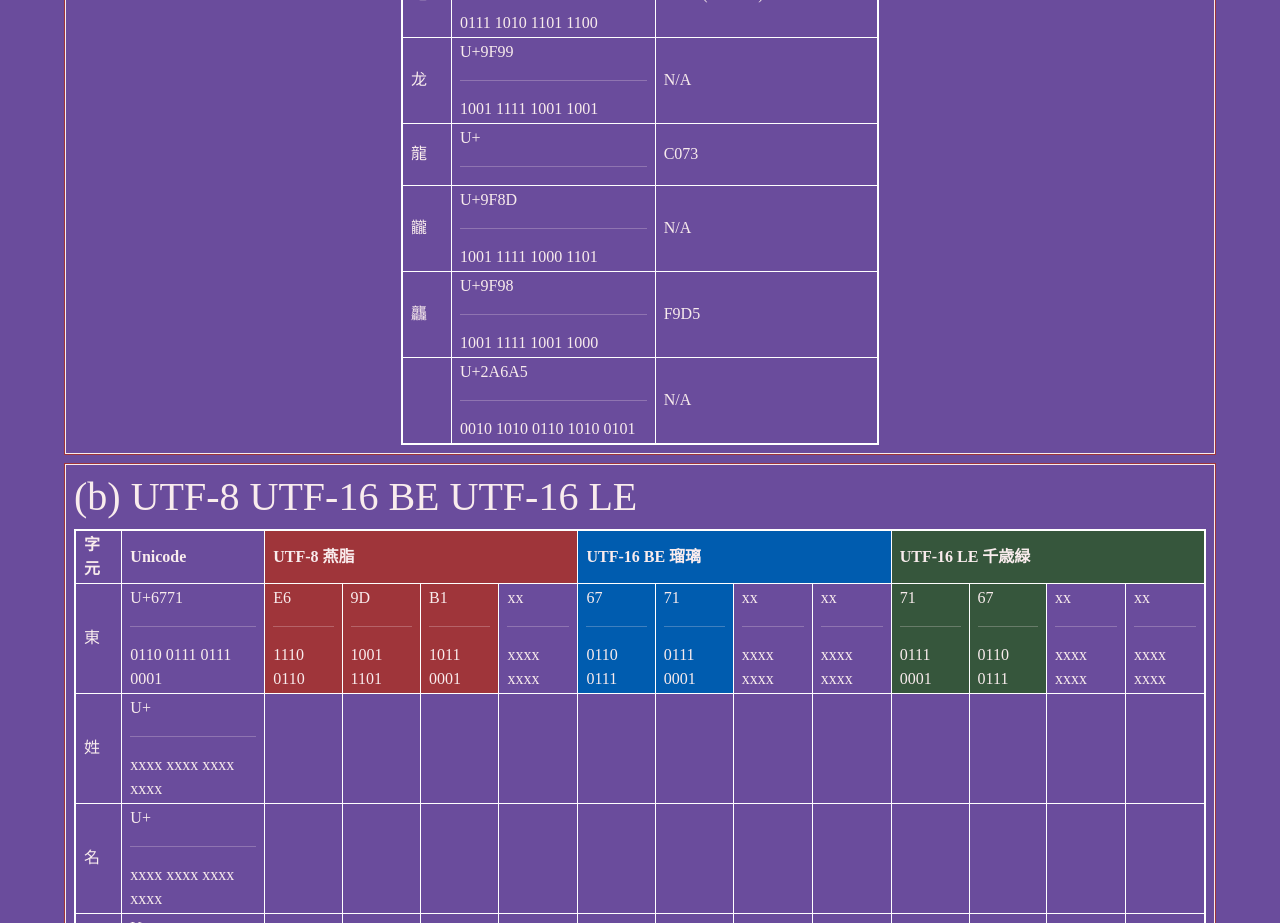
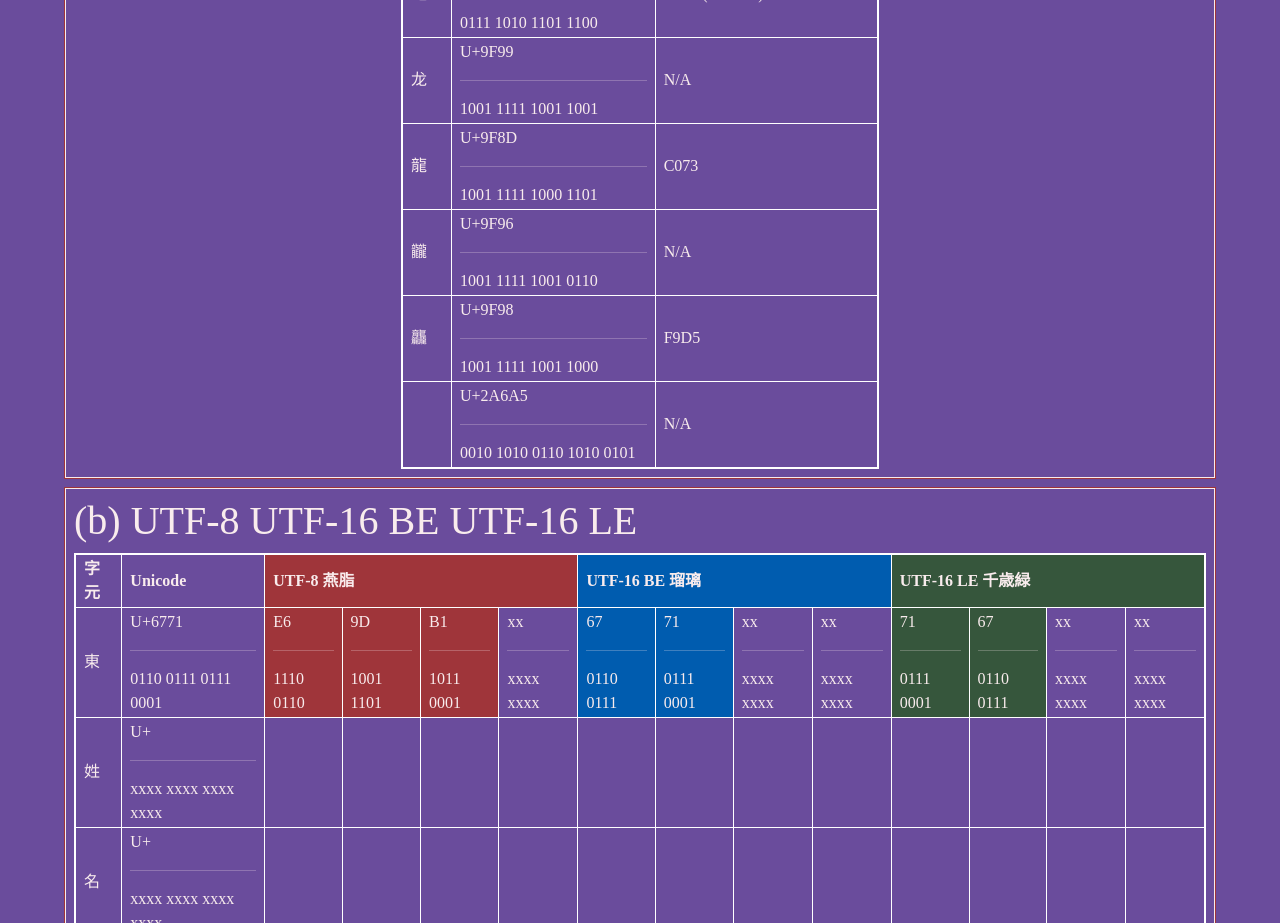
Before and after one commit to timtimno1/ct2023s, a plain HTML site: page hw01/index.html in a window 1280 px wide. Shown: the part 2040-2963 px from the top of the page. Drawn offline with nearby package versions, Linux system fonts and the light colour scheme; a web font is replaced by a local one.

Commit message:
Fix a of hw1

```diff
--- a/hw01/index.html
+++ b/hw01/index.html
@@ -349,12 +349,12 @@
         </tr>
         <tr>
           <td>龍</td>
-          <td>U+<hr></td> <!-- Unicode 二進位 -->
+          <td>U+9F8D<hr>1001 1111 1000 1101</td> <!-- Unicode 二進位 -->
           <td>C073</td> <!-- BIG-5 十六進位 -->
         </tr>
         <tr>
           <td>龖</td>
-          <td>U+9F8D<hr>1001 1111 1000 1101</td> <!-- Unicode 二進位 -->
+          <td>U+9F96<hr>1001 1111 1001 0110</td> <!-- Unicode 二進位 -->
           <td>N/A</td> <!-- BIG-5 十六進位 -->
         </tr>
         <tr>
```
